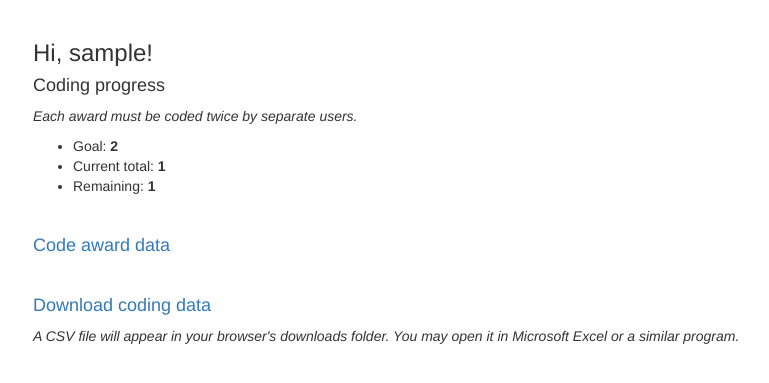
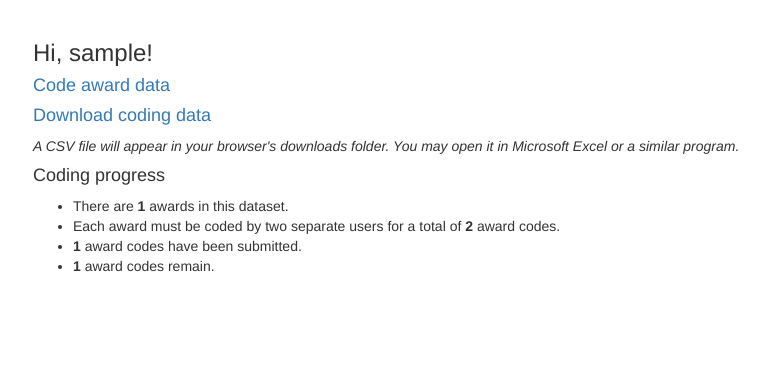
Before and after one commit to eddiechapman/pervade-coding, a Flask app: page / in a window 1280 px wide. Shown: the part 52-435 px from the top of the page, without its empty margins (37-806 px from the left). Run offline with Flask 2, Linux system fonts and the light colour scheme; a user stored in the database is signed in; tables that the repository leaves empty hold one stand-in row (values such as "Sample post"); some libraries are stand-ins or nearby versions.

Commit message:
Updated code count mechanism and UI for index page.

```diff
--- a/app/coding/routes.py
+++ b/app/coding/routes.py
@@ -27,11 +27,16 @@ def index():
             remaining += 2
         elif len(award.codes) == 1:
             remaining += 1
+    total_awards = len(awards)
     goal = len(awards) * 2
     completed = goal - remaining
 
     return render_template(
-            'index.html', goal=goal, completed=completed, remaining=remaining
+            'index.html',
+            completed=completed,
+            remaining=remaining,
+            total_awards=total_awards,
+            goal=goal
     )
 
 
--- a/app/templates/index.html
+++ b/app/templates/index.html
@@ -3,19 +3,18 @@
 
 {% block app_content %}
     <h3>Hi, {{ current_user.username }}!</h3>
-    {% if goal and completed and remaining %}
-    <h4>Coding progress</h4>
-    <p><i>Each award must be coded twice by separate users.</i></p>
-    <ul>
-        <li>Goal: <b>{{ goal }}</b></li>
-        <li>Current total: <b>{{ completed }}</b></li>
-        <li>Remaining: <b>{{ remaining }}</b></li>
-    </ul>
-    {% endif %}
-    <br>
     <h4><a href="{{ url_for('coding.get_award') }}">Code award data</a></h4>
-    <br>
     <h4><a href="{{ url_for('coding.export') }}">Download coding data</a></h4>
     <p><em>A CSV file will appear in your browser's downloads folder.
-        You may open it in Microsoft Excel or a similar program.</em></p>
+    You may open it in Microsoft Excel or a similar program.</em></p>
+    {% if completed and remaining and total_awards and goal %}
+        <h4>Coding progress</h4>
+        <ul>
+            <li>There are <b>{{ total_awards }}</b> awards in this dataset.</li>
+            <li>Each award must be coded by two separate users for a total of <b>{{ goal }}</b> award codes.</li>
+            <li><b>{{ completed }}</b> award codes have been submitted.</li>
+            <li><b>{{ remaining }}</b> award codes remain.</li>
+        </ul>
+    {% endif %}
+
 {% endblock %}
```
